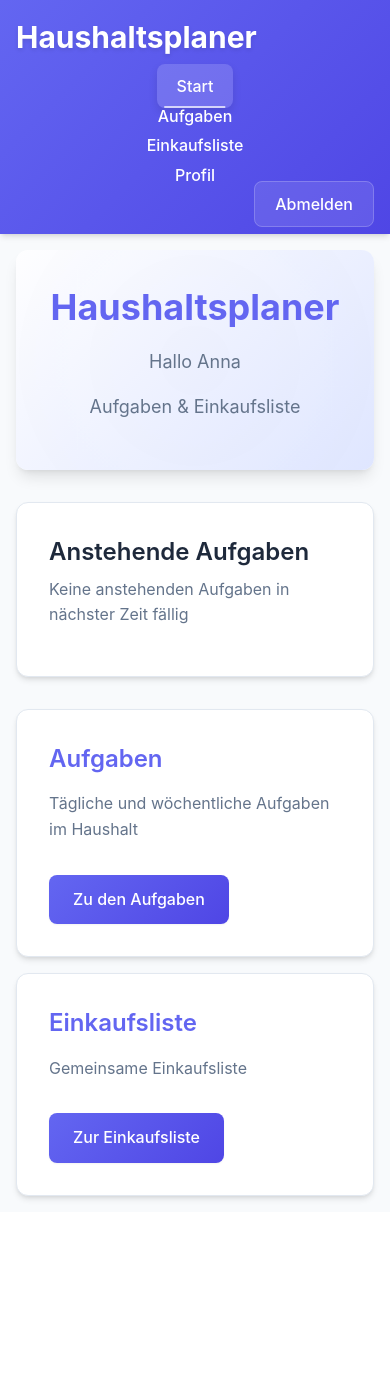
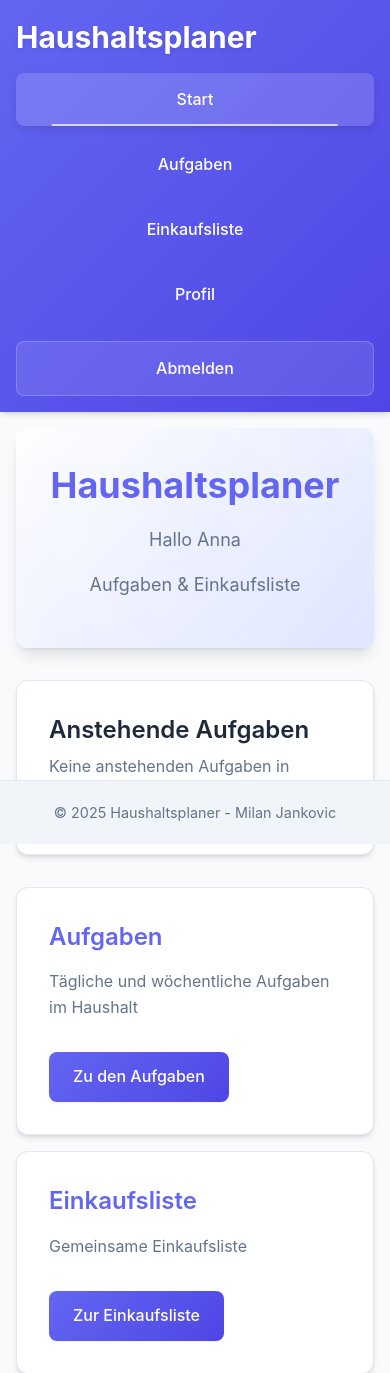
Before and after one commit to bettercallmilan/Lernatelier_2024-2025, a Flask app: page / in a window 390 px wide. Shown: the top 1373 px of the page. Before the commit the page ends 1201 px from the top, so only its background shows below. Run offline with Flask 2, Linux system fonts and the light colour scheme; a user stored in the database is signed in; data that the repository does not hold is empty; some libraries are stand-ins or nearby versions.

Commit message:
add footer with copyright notice to multiple HTML templates; update CSS for footer styling

```diff
--- a/Household Management (Python, NoSQL, HTML-CSS-JS)/static/css/style.css
+++ b/Household Management (Python, NoSQL, HTML-CSS-JS)/static/css/style.css
@@ -21,6 +21,8 @@
 
     --border-color: #e2e8f0;
     --border-hover: #cbd5e1;
+
+    --footer-bg: #f1f5f9;
 
     --shadow-sm: 0 1px 2px 0 rgb(0 0 0 / 0.05);
     --shadow-md: 0 4px 6px -1px rgb(0 0 0 / 0.1), 0 2px 4px -2px rgb(0 0 0 / 0.1);
@@ -788,11 +790,28 @@ main {
 
     nav ul {
         flex-direction: column;
-        gap: 0.25rem;
+        gap: 0.75rem;
+        align-items: stretch;
+        width: 100%;
+    }
+
+    nav ul li {
+        width: 100%;
+    }
+
+    nav ul li a {
+        display: block;
+        padding: 0.85rem 1.25rem;
+        text-align: center;
     }
 
     header {
         padding: 1rem;
+    }
+
+    .logout-item {
+        margin-top: 0.5rem;
+        margin-left: 0 !important;
     }
 
     .welcome {
@@ -929,3 +948,34 @@ a:focus {
         text-align: center;
     }
 }
+
+.footer {
+    background-color: var(--footer-bg, #f1f5f9);
+    padding: 1rem 0;
+    border-top: 1px solid var(--border-color);
+    text-align: center;
+    font-size: 0.9rem;
+    color: var(--text-secondary);
+    position: fixed;
+    bottom: 0;
+    left: 0;
+    width: 100%;
+    z-index: 10;
+}
+
+.footer p {
+    margin: 0.25rem 0;
+}
+
+.footer a {
+    color: var(--primary-color);
+    text-decoration: none;
+}
+
+.footer a:hover {
+    text-decoration: underline;
+}
+
+body {
+    padding-bottom: 5rem;
+}
--- a/Household Management (Python, NoSQL, HTML-CSS-JS)/templates/auth/login.html
+++ b/Household Management (Python, NoSQL, HTML-CSS-JS)/templates/auth/login.html
@@ -41,5 +41,10 @@
             </form>
         </section>
     </main>
+
+    <footer class="footer">
+        <p>&copy; 2025 Haushaltsplaner - Milan Jankovic</p>
+    </footer>
+
 </body>
 </html>
--- a/Household Management (Python, NoSQL, HTML-CSS-JS)/templates/auth/register.html
+++ b/Household Management (Python, NoSQL, HTML-CSS-JS)/templates/auth/register.html
@@ -46,5 +46,10 @@
             </form>
         </section>
     </main>
+
+    <footer class="footer">
+        <p>&copy; 2025 Haushaltsplaner - Milan Jankovic</p>
+    </footer>
+
 </body>
 </html>
--- a/Household Management (Python, NoSQL, HTML-CSS-JS)/templates/index.html
+++ b/Household Management (Python, NoSQL, HTML-CSS-JS)/templates/index.html
@@ -50,6 +50,11 @@
             </div>
         </div>
     </main>
+
+    <footer class="footer">
+        <p>&copy; 2025 Haushaltsplaner - Milan Jankovic</p>
+    </footer>
+
     <script src="{{ url_for('static', filename='js/notifications.js') }}"></script>
 </body>
 </html>
--- a/Household Management (Python, NoSQL, HTML-CSS-JS)/templates/profile.html
+++ b/Household Management (Python, NoSQL, HTML-CSS-JS)/templates/profile.html
@@ -73,6 +73,10 @@
         </div>
     </main>
 
+    <footer class="footer">
+        <p>&copy; 2025 Haushaltsplaner - Milan Jankovic</p>
+    </footer>
+
     <script src="{{ url_for('static', filename='js/theme.js') }}"></script>
     <script src="{{ url_for('static', filename='js/profile.js') }}"></script>
 </body>
--- a/Household Management (Python, NoSQL, HTML-CSS-JS)/templates/shopping.html
+++ b/Household Management (Python, NoSQL, HTML-CSS-JS)/templates/shopping.html
@@ -95,6 +95,10 @@
         </section>
     </main>
 
+    <footer class="footer">
+        <p>&copy; 2025 Haushaltsplaner - Milan Jankovic</p>
+    </footer>
+
     <script src="{{ url_for('static', filename='js/main.js') }}"></script>
 
 </body>
--- a/Household Management (Python, NoSQL, HTML-CSS-JS)/templates/tasks.html
+++ b/Household Management (Python, NoSQL, HTML-CSS-JS)/templates/tasks.html
@@ -103,6 +103,10 @@
         </section>
     </main>
 
+    <footer class="footer">
+        <p>&copy; 2025 Haushaltsplaner - Milan Jankovic</p>
+    </footer>
+
     <script src="{{ url_for('static', filename='js/main.js') }}"></script>
 
 </body>
```
